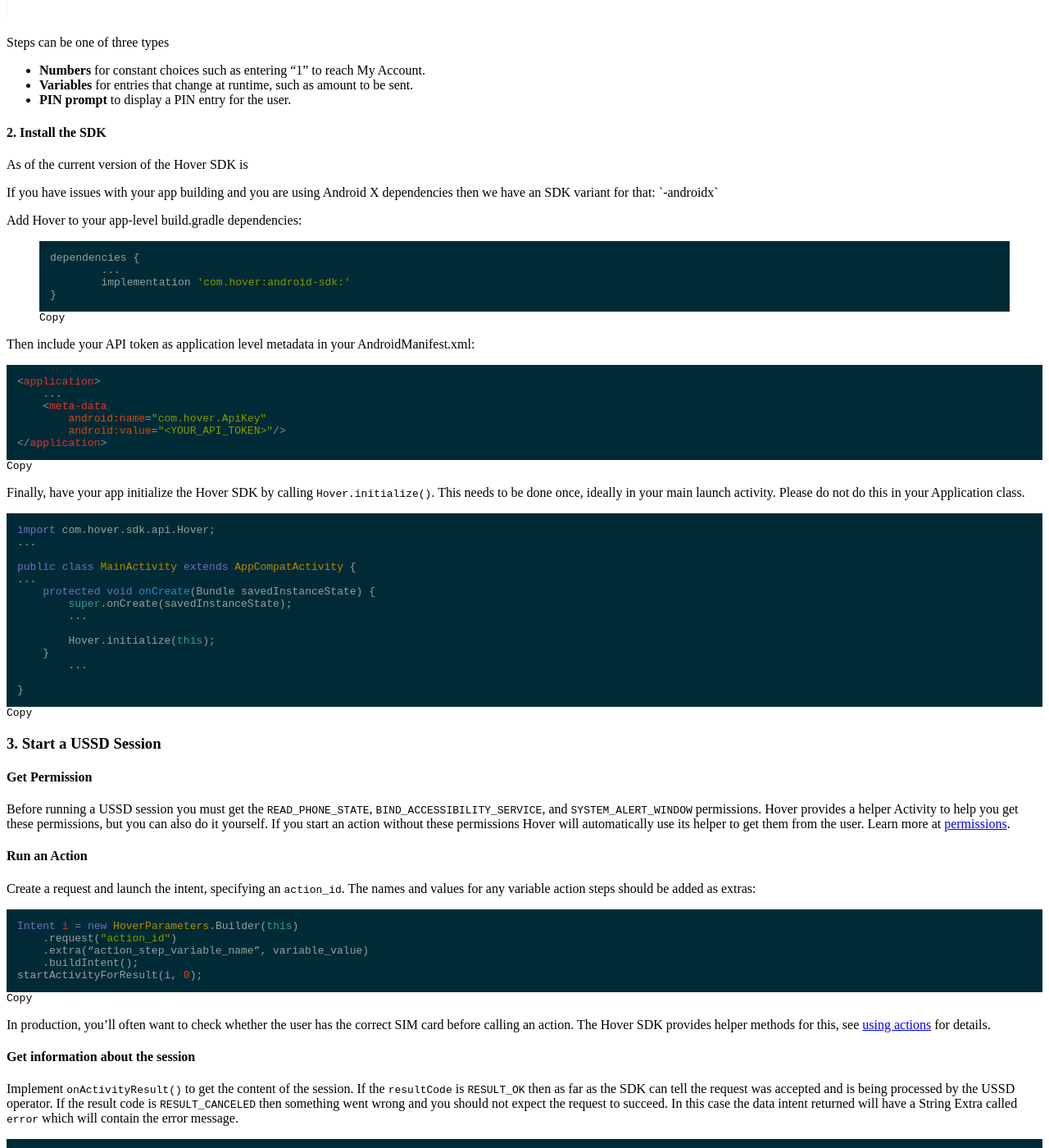
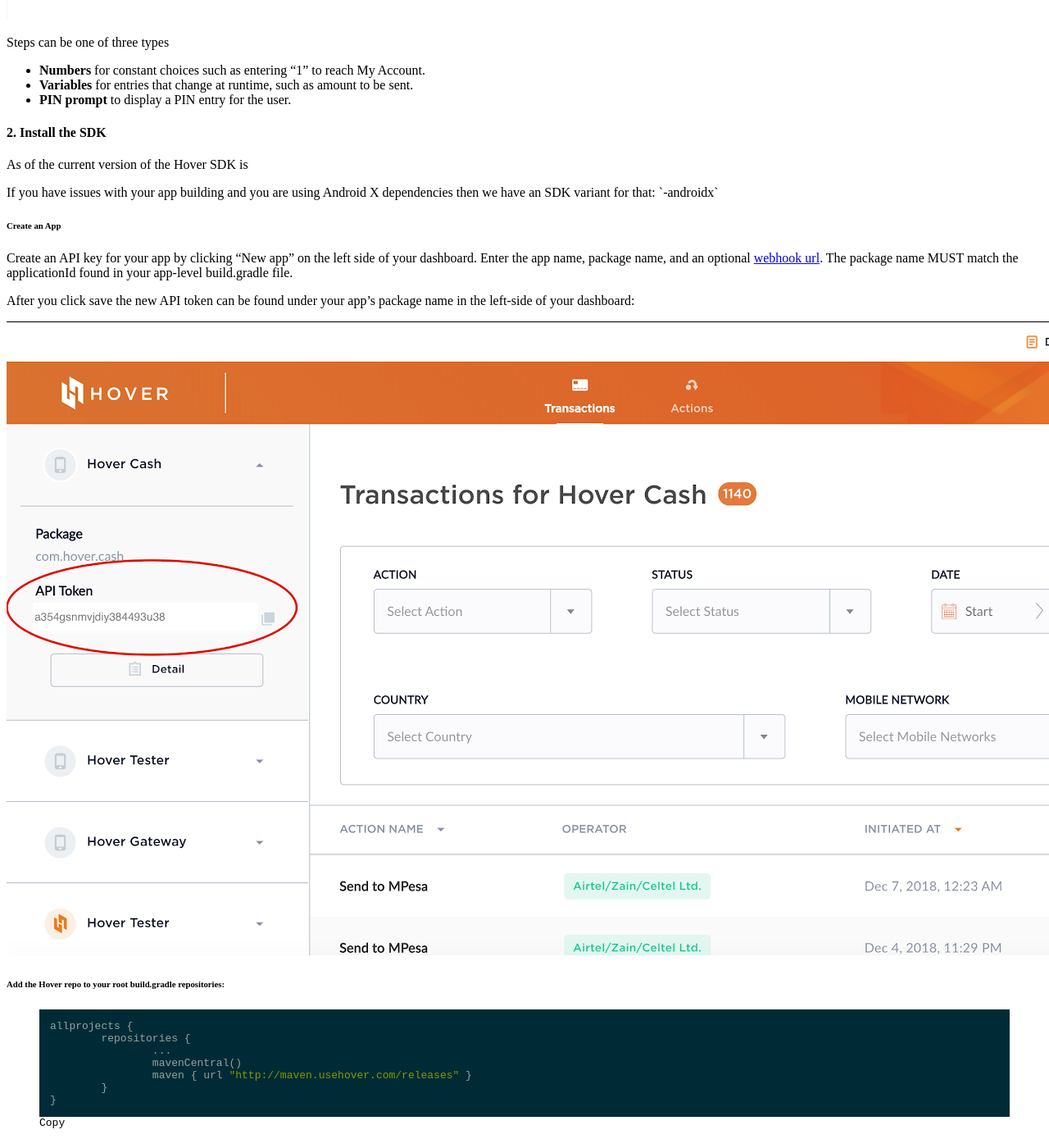
Before and after one commit to UseHover/hover-docs, a Jekyll site: the page built from index.md, in a window 1280 px wide and 1400 px high, scrolled down 2343 px. Shown: the whole window at 82% size. Built offline with Jekyll 4.4.1, drawn with Linux system fonts in a browser that asks for light colours; nearby versions of some CDN libraries; a style sheet for code colours, icons or effects is not loaded; some of the changed text lies outside the part shown.

Commit message:
updated index

````diff
--- /dev/null
+++ b/_includes/api_token.html
@@ -0,0 +1,8 @@
+<figure>
+    <pre><code class="xml" data-lang="xml">&lt;application&gt;
+    ...
+    &lt;meta-data
+        android:name="com.hover.ApiKey"
+        android:value="&lt;YOUR_API_TOKEN&gt;"/&gt;
+&lt;/application&gt;</code></pre>
+</figure>
--- /dev/null
+++ b/_includes/gradle_repos.html
@@ -0,0 +1,9 @@
+<figure>
+	<pre><code class="gradle" data-lang="gradle">allprojects {
+	repositories {
+		...
+		mavenCentral()
+		maven { url "http://maven.usehover.com/releases" }
+	}
+}</code></pre>
+</figure>
--- a/_includes/header.html
+++ b/_includes/header.html
@@ -13,7 +13,7 @@
 
     <div id="hoverTabs" class="navbar-menu">
       <div class="navbar-start">
-        <a id="docs-tab" href="{{ '/' | relative_url }}" class="navbar-item">Docs</a>
+        <a id="docs-tab" href="{{ '/' | relative_url }}" class="navbar-item is-active">Docs</a>
         <a id="pricing-tab" href="https://usehover.com/pricing" class="navbar-item">Pricing</a>
       </div>
 
--- /dev/null
+++ b/_includes/initialize.html
@@ -0,0 +1,17 @@
+<figure>
+	<pre><code class="java" data-lang="java">import com.hover.sdk.api.Hover;
+...
+
+public class MainActivity extends AppCompatActivity {
+...
+	@Override
+	protected void onCreate(Bundle savedInstanceState) {
+		super.onCreate(savedInstanceState);
+		...
+
+		Hover.initialize(this);
+	}
+		...
+
+}</code></pre>
+</figure>
--- a/index.md
+++ b/index.md
@@ -13,17 +13,13 @@ Our Android SDK can run virtually any USSD interaction on any mobile operator gl
 -   Target Android API level 18 or higher.
 -   A USSD service you wish to integrate.
 -   A SIM card that can dial the USSD service.
-- [A Hover account](https://www.usehover.com/signup)
+-   [A Hover account](https://www.usehover.com/u/sign_up)
 
-<div class="call-out call-out-info">
-    <p>
-        If you are new to Android or starting your app from scratch, we have a pre-configured <a target="_blank" href="https://github.com/UseHover/HoverStarter">app on Github</a> that can help you more quickly test and customize Hover. Follow the instructions in the README to get started.
-    </p>
-</div>
+If you are new to Android or starting your app from scratch, we have a pre-configured <a target="_blank" href="https://github.com/UseHover/HoverStarter">app on Github</a> that can help you more quickly test and customize Hover. Follow the instructions in the README to get started.
 
 #### 1\. Create an Action
 
-Actions instruct the Hover SDK how to integrate with a USSD service. To create actions sign in to your Hover account then go to create an action.
+Actions instruct the Hover SDK how to integrate with a USSD service. To create actions sign in to your Hover account then go to the actions tab and click on `+ New Action`
 
 Actions consist of
 
@@ -42,79 +38,58 @@ Steps can be one of three types
 -   **Variables** for entries that change at runtime, such as amount to be sent.
 -   **PIN prompt** to display a PIN entry for the user.
 
-#### 2. Install the SDK
+#### 2\. Install the SDK
 
 {% include current_version.html %}
 
-Add Hover to your app-level build.gradle dependencies:
+###### Create an App
+
+Create an API key for your app by clicking “New app” on the left side of your dashboard. Enter the app name, package name, and an optional [webhook url](/webhooks). The package name MUST match the applicationId found in your app-level build.gradle file.
+
+After you click save the new API token can be found under your app’s package name in the left-side of your dashboard:
+
+![](/assets/images/api-key-location.png)
+
+###### Add the Hover repo to your root build.gradle repositories:
+
+{% include gradle_repos.html %}
+
+###### Add the SDK to your app-level build.gradle dependencies:
+
 {% include gradle_dependencies.html %}
 
-Then include your API token as application level metadata in your AndroidManifest.xml:
+###### Include your API token in your AndroidManifest.xml:
 
-```xml
-<application>
-    ...
-    <meta-data
-        android:name="com.hover.ApiKey"
-        android:value="<YOUR_API_TOKEN>"/>
-</application>
-```
+{% include api_token.html %}
 
-Finally, have your app initialize the Hover SDK by calling `Hover.initialize()`. This needs to be done once, ideally in your main launch activity. Please do not do this in your Application class.
+###### Initialize
 
-```java
-import com.hover.sdk.api.Hover;
-...
+Your actions are downloaded and the SDK is initialized by calling `Hover.initialize()`. This needs to be done once, ideally in your main launch activity. Please do not do this in your Application class.
 
-public class MainActivity extends AppCompatActivity {
-...
-    protected void onCreate(Bundle savedInstanceState) {
-        super.onCreate(savedInstanceState);
-        ...
+{% include initialize.html %}
 
-        Hover.initialize(this);
-    }
-        ...
+#### 3\. Run your Action
 
-}
-```
+###### Make the USSD request
 
-### 3. Start a USSD Session
+When the user clicks a button or takes another action, start the USSD session. Specify the `action_id`, and names and values for any variables.
 
-#### Get Permission
+{% include action.html %}
 
-Before running a USSD session you must get the `READ_PHONE_STATE`, `BIND_ACCESSIBILITY_SERVICE`, and `SYSTEM_ALERT_WINDOW` permissions. Hover provides a helper Activity to help you get these permissions, but you can also do it yourself. If you start an action without these permissions Hover will automatically use its helper to get them from the user. Learn more at [permissions](/permissions).
+The Hover SDK will only run an action on a SIM card of the network(s) it is configured for. We provide helper methods for checking a user’s SIMs; see [using actions](/actions) for details.
 
-#### Run an Action
-
-Create a request and launch the intent, specifying an `action_id`. The names and values for any variable action steps should be added as extras:
-
-```java
-Intent i = new HoverParameters.Builder(this)
-    .request("action_id")
-    .extra(“action_step_variable_name”, variable_value)
-    .buildIntent();
-startActivityForResult(i, 0);
-```
-
-In production, you'll often want to check whether the user has the correct SIM card before calling an action. The Hover SDK provides helper methods for this, see [using actions](/actions#using-actions) for details.
-
-#### Get information about the session
+###### Get information about the session
 
 Implement `onActivityResult()` to get the content of the session. If the `resultCode` is `RESULT_OK` then as far as the SDK can tell the request was accepted and is being processed by the USSD operator. If the result code is `RESULT_CANCELED` then something went wrong and you should not expect the request to succeed. In this case the data intent returned will have a String Extra called `error` which will contain the error message.
 
-```java
-@Override
-protected void onActivityResult (int requestCode, int resultCode, Intent data) {
-    if (requestCode == 0 && resultCode == Activity.RESULT_OK) {
-        String[] sessionTextArr = data.getStringArrayExtra("ussd_messages");
-        String uuid = data.getStringExtra("uuid");
-    } else if (requestCode == 0 && resultCode == Activity.RESULT_CANCELED) {
-        Toast.makeText(this, "Error: " + data.getStringExtra("error"), Toast.LENGTH_LONG).show();
-    }
-}
-```
+{% include action_result.html %}
 
-### 4. (Optional) Parse the Result
+#### 4\. (Optional) Parse the Result
 
-Hover provides a number of helpers for parsing the content and result of a USSD session, or you can do it yourself. See [parsing](/parsing) for more.
+To categorize transactions as “succeeded” or “failed”, you can parse the final USSD or SMS message using a regular expression. Hover provides a number of helpers for parsing the content and result of a USSD session, or you can do it yourself. To use Hover’s parsers add a parser to an action, set the status you want assigned to this particular type of result (e.g. status: “failed”, category: “wrong PIN”) and write the regular expression for the message as it appears in the final SMS or USSD message.
+
+![](/assets/images/parser-form-example.png)
+
+See [parsing](/parsing) for more.
+
+[Next: Create Actions](/actions)
````
Also changed, not shown: assets/images/api-key-location.png (added), assets/images/parser-form-example.png (added).
